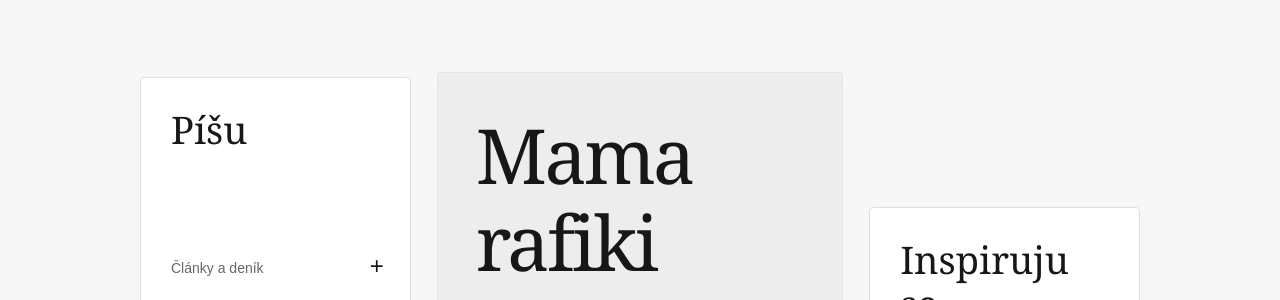
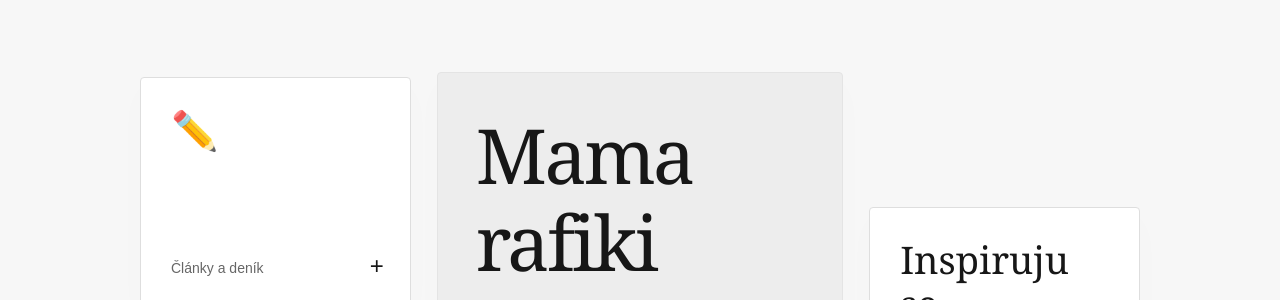
Before and after one commit to josefiiinka/josefiiinka.github.io, a Jekyll site: the page built from index.md, in a window 1280 px wide. Shown: the part 247-547 px from the top of the page. Built offline with Jekyll 4.4.1, drawn with Linux system fonts in a browser that asks for light colours.

Commit message:
Replace writing tile label with pencil emoji

```diff
--- a/index.md
+++ b/index.md
@@ -30,7 +30,7 @@ dialog{border:1px solid #ddd;border-radius:6px;background:#fff;color:#171717;pad
 <main>
 <div class="tiles" aria-label="Mama rafiki — rozcestník">
 <button class="tile center" data-dialog="contact" aria-haspopup="dialog"><span class="tile-name">Mama<br>rafiki</span><span class="tile-note">Josefína Drbálková · Kontakt</span><span class="tile-arrow" aria-hidden="true">+</span></button>
-<button class="tile write" data-dialog="writing" aria-haspopup="dialog"><span class="tile-name">Píšu</span><span class="tile-note">Články a deník</span><span class="tile-arrow" aria-hidden="true">+</span></button>
+<button class="tile write" data-dialog="writing" aria-haspopup="dialog"><span class="tile-name" role="img" aria-label="Píšu">✏️</span><span class="tile-note">Články a deník</span><span class="tile-arrow" aria-hidden="true">+</span></button>
 <button class="tile inspire" data-dialog="inspiration" aria-haspopup="dialog"><span class="tile-name">Inspiruju se</span><span class="tile-note">Připravuji</span><span class="tile-arrow" aria-hidden="true">+</span></button>
 </div>
 </main>
```
